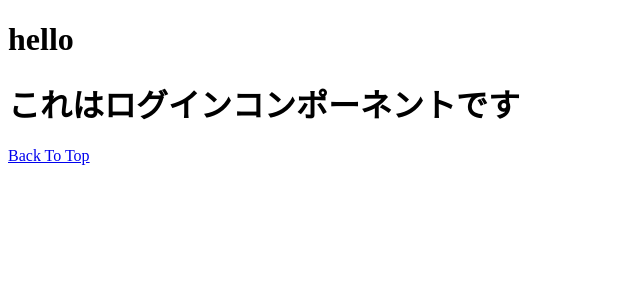
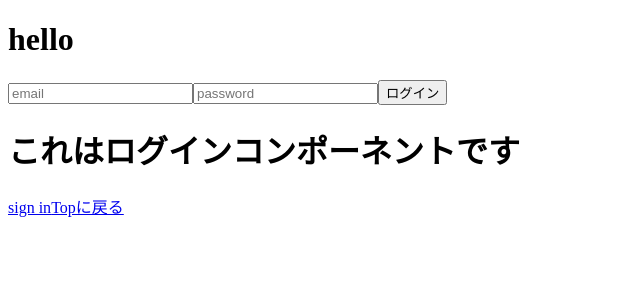
Before and after one commit to fqqk/bookapp, a React (Create React App) app: page /login in a window 1280 px wide. Shown: the top 300 px of the page, without its empty margins (0-640 px from the left). Built offline with nearby package versions, Linux system fonts and the light colour scheme.

Commit message:
login機能、エラーハンドリング実装

```diff
--- a/src/App.jsx
+++ b/src/App.jsx
@@ -17,7 +17,7 @@ export const App = () => {
           <Route path="/signup" element={<SignUp />} />
           <Route path="/login" element={<Login />} />
         </Routes>
-        <Link to="/">Back To Top</Link>
+        <Link to="/">Topに戻る</Link>
       </BrowserRouter>
     </div>
   );
--- a/src/components/Login.jsx
+++ b/src/components/Login.jsx
@@ -1,10 +1,57 @@
 import React from "react";
 import "../style/Login.css";
+import { Link } from "react-router-dom";
 
 export const Login = () => {
+  const handleError = async (res) => {
+    const resJson = await res.json();
+
+    switch (resJson.ErrorCode) {
+      case 400:
+        alert(resJson.ErrorMessageJP);
+        break;
+
+      case 403:
+        alert(resJson.ErrorMessageJP);
+        break;
+
+      case 403:
+        alert(resJson.ErrorMessageJP);
+        break;
+      default:
+        console.log(resJson.token);
+        break;
+    }
+  };
+
+  const BASE_URL = "http://api-for-missions-and-railways.herokuapp.com/signin";
+
+  const loginUser = async () => {
+    //フォームの値を受け取る
+    const email = document.getElementById("email").value;
+    const password = document.getElementById("password").value;
+    //受け取った値をjsonオブジェクトに変換
+    const json = { email: email, password: password };
+
+    const res = await fetch(BASE_URL, {
+      method: "POST",
+      //headersで"content-type":"application/json"を指定
+      headers: { "Content-Type": "application/json" },
+      //bodyにjsonオブジェクトをJSON文字列化して指定
+      body: JSON.stringify(json),
+    });
+    return handleError(res);
+  };
+
   return (
     <>
+      <input type="text" placeholder="email" id="email" />
+      <input type="text" placeholder="password" id="password" />
+      <button type="submit" onClick={loginUser}>
+        ログイン
+      </button>
       <h1>これはログインコンポーネントです</h1>
+      <Link to="/signup">sign in</Link>
     </>
   );
 };
--- a/src/components/SignUp.jsx
+++ b/src/components/SignUp.jsx
@@ -1,5 +1,6 @@
 import React from "react";
 import "../style/SignUp.css";
+import { Link } from "react-router-dom";
 
 export const SignUp = () => {
   const handleError = async (res) => {
@@ -50,6 +51,7 @@ export const SignUp = () => {
         ユーザー作成
       </button>
       <h1>これはサインアップコンポーネントです</h1>
+      <Link to="/login">ログイン</Link>
     </>
   );
 };
```
